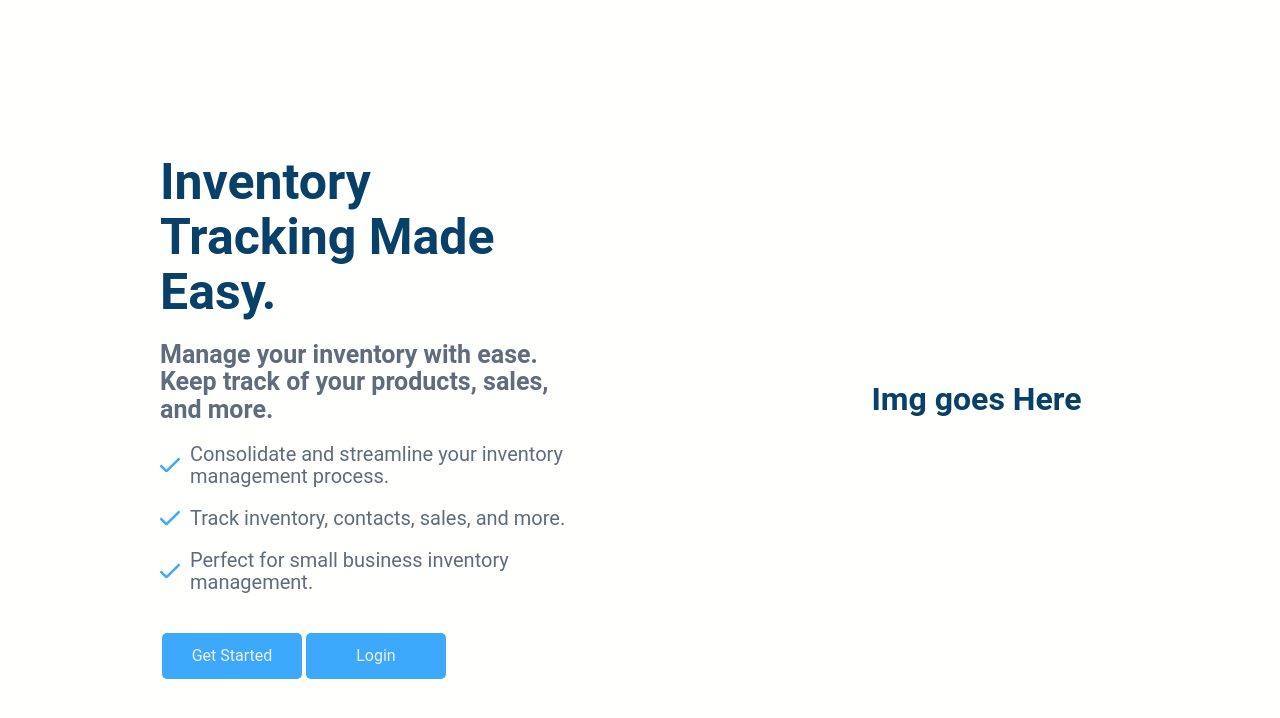
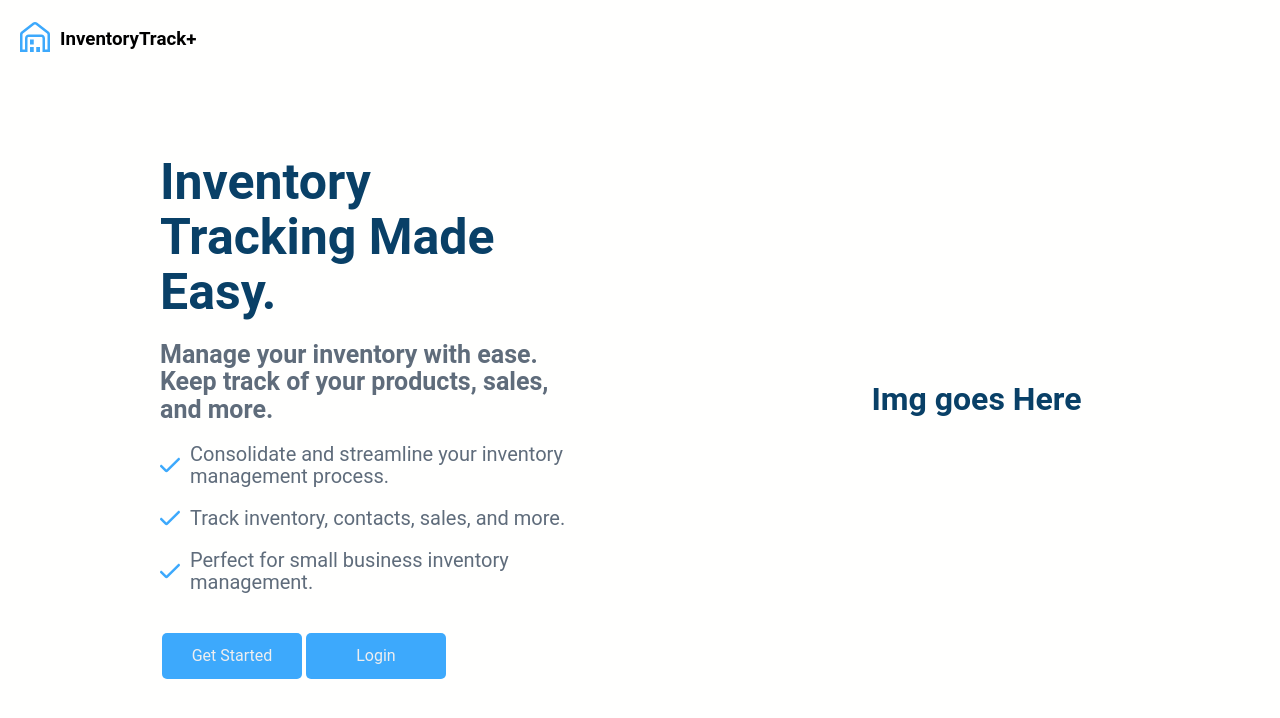
Before and after one commit to Bhumir2503/Inventory_Tracker, a React (Vite) app in the folder frontend/: page / in a window 1280 px wide. Shown: the top 718 px of the page. Built offline with nearby package versions, Linux system fonts and the light colour scheme.

Commit message:
Navbar Home and Logic

```diff
--- a/frontend/src/App.jsx
+++ b/frontend/src/App.jsx
@@ -9,13 +9,28 @@ import Contacts from './pages/user/contacts'
 import Inventory from './pages/user/inventory'
 import Purchases from './pages/user/purchases'
 import Sales from './pages/user/sales'
-
+import NavbarHome from './components/navbarHome'
+import NavbarUser from './components/navbarUser'
 
 
 function App() {
+  let navbar;
+  let currentPath = window.location.pathname;
+
+  if(currentPath === '/'){
+    navbar = <NavbarHome />;
+  } else if (currentPath === '/dashboard' || currentPath === '/contact' || currentPath === '/inventory' || currentPath === '/purchase' || currentPath === '/sales') {
+    navbar = <NavbarUser />;
+  } else if (currentPath === '/login' || currentPath === '/register') {
+    navbar = <NavbarHome />;
+  }else{
+    navbar = <NavbarHome />;
+  }
+
 
   return (
     <BrowserRouter>
+      {navbar}
       <Routes>
         <Route path="/" element={<Home />} />
         <Route path="/login" element={<Login />} />
@@ -25,7 +40,7 @@ function App() {
         <Route path="/inventory" element={<Inventory />} />
         <Route path="/purchase" element={<Purchases />} />
         <Route path="/sales" element={<Sales />} />
-        <Route path="/*" element={<PageNotFound />} />
+        <Route path="*" element={<PageNotFound />} />
       </Routes>
     </BrowserRouter>
   )
--- /dev/null
+++ b/frontend/src/componentStyles/navbarHome.css
@@ -0,0 +1,27 @@
+.navbar-home {
+    display: flex;
+    width: 100%;
+    justify-content: space-between;
+    padding: 0px 20px;
+    background-color: #fffffe;
+    position: fixed;
+}
+
+.navbar-home__logo {
+    display: flex;
+    align-items: center;
+
+    img {
+        height: 30px;
+    }
+
+    a{
+        text-decoration: none;
+        color: black;
+
+        h3{
+            margin-left: 10px;
+            margin-top: 25px;
+        }
+    }
+}
--- /dev/null
+++ b/frontend/src/components/navbarHome.jsx
@@ -0,0 +1,16 @@
+import React from 'react';
+import logo from '../assets/logo.svg';
+import '../componentStyles/navbarHome.css';
+
+function NavbarHome() {
+    return (
+        <div className="navbar-home">
+            <div className="navbar-home__logo">
+                <img src={logo} alt="logo" />
+                <a href="/"><h3>InventoryTrack+</h3></a>
+            </div>
+        </div>
+    );
+}
+
+export default NavbarHome;
--- /dev/null
+++ b/frontend/src/components/navbarUser.jsx
@@ -0,0 +1,35 @@
+import React from 'react';
+
+function NavbarUser(){
+    return (
+        <nav className="navbar navbar-expand-lg navbar-light bg-light">
+        <div className="container">
+            <a className="navbar-brand" href="/dashboard">NavbarUser</a>
+            <button className="navbar-toggler" type="button" data-toggle="collapse" data-target="#navbarNav" aria-controls="navbarNav" aria-expanded="false" aria-label="Toggle navigation">
+            <span className="navbar-toggler-icon"></span>
+            </button>
+            <div className="collapse navbar-collapse" id="navbarNav">
+            <ul className="navbar-nav">
+                <li className="nav-item">
+                <a className="nav-link" href="/dashboard">Dashboard</a>
+                </li>
+                <li className="nav-item">
+                <a className="nav-link" href="/contact">Contacts</a>
+                </li>
+                <li className="nav-item">
+                <a className="nav-link" href="/inventory">Inventory</a>
+                </li>
+                <li className="nav-item">
+                <a className="nav-link" href="/purchase">Purchases</a>
+                </li>
+                <li className="nav-item">
+                <a className="nav-link" href="/sales">Sales</a>
+                </li>
+            </ul>
+            </div>
+        </div>
+        </nav>
+    )
+}
+
+export default NavbarUser;
```
